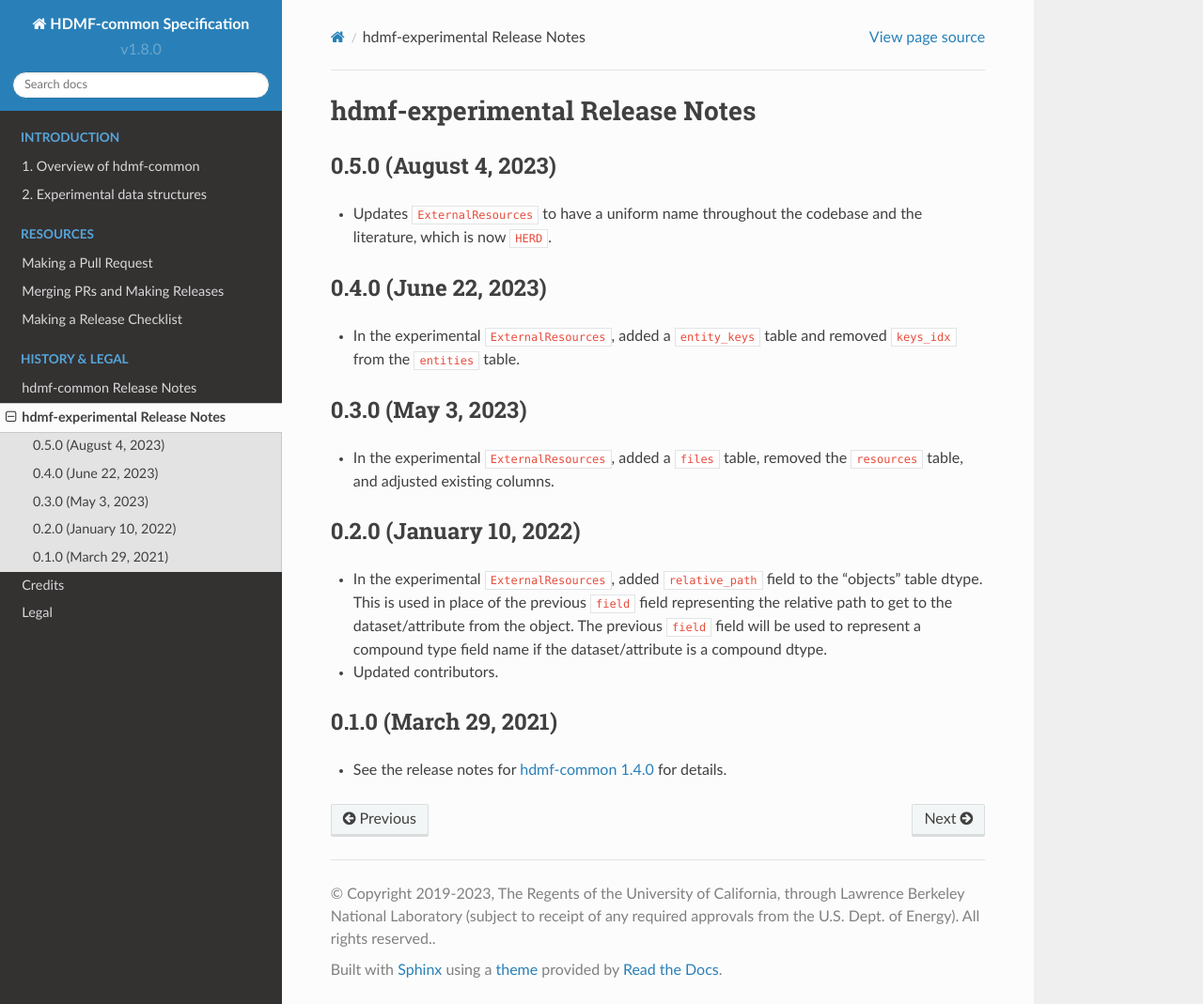
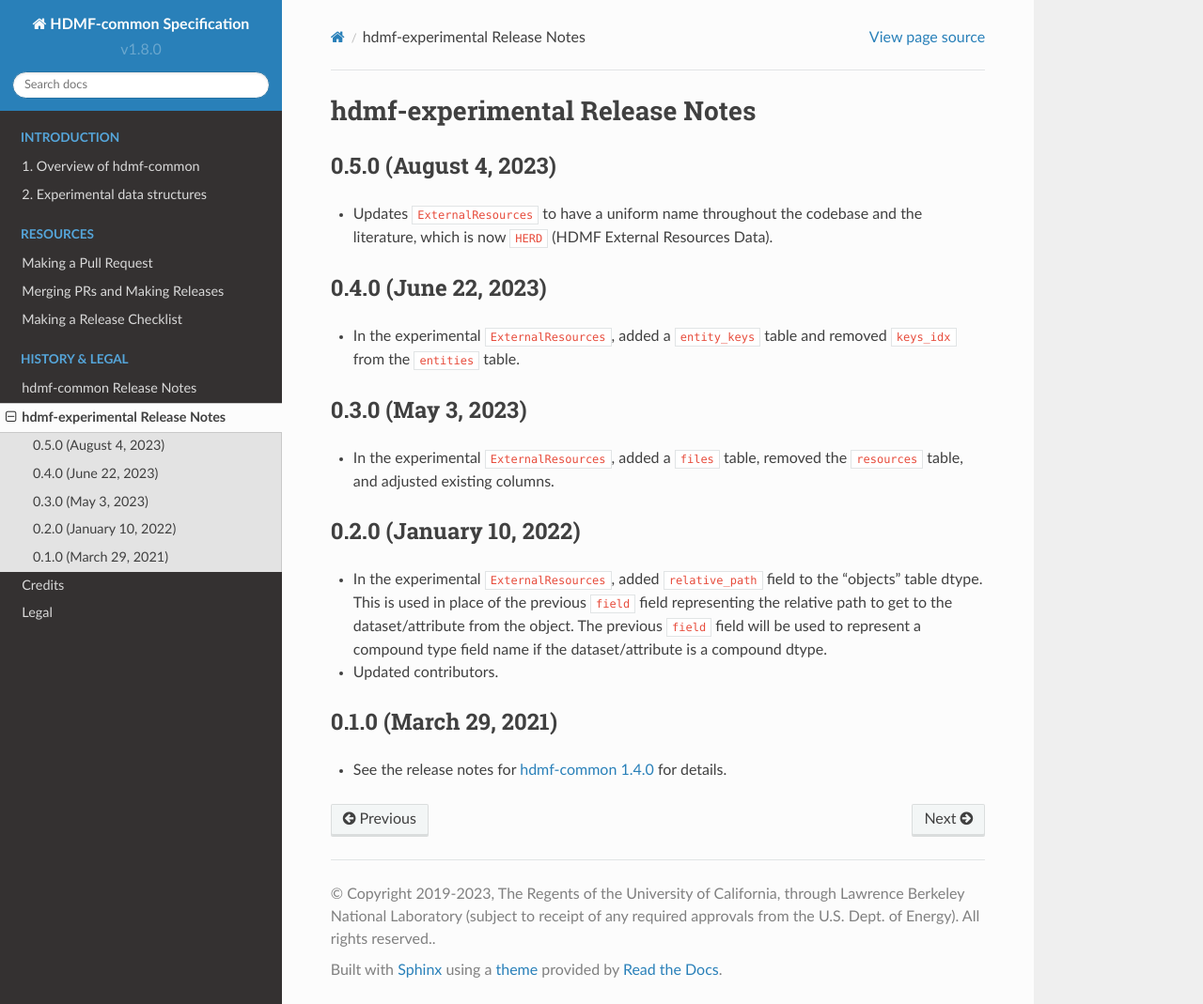
Before and after one commit to hdmf-dev/hdmf-common-schema, a Sphinx documentation site: the page built from docs/source/hdmf_experimental_release_notes.rst, in a window 1280 px wide and 1069 px high. Shown: the whole window at 94% size. Built offline with Sphinx 7.4.7 and the Read the Docs theme 2.0.0, drawn with Linux system fonts in a browser that asks for light colours.

Commit message:
Update hdmf_experimental_release_notes.rst

```diff
--- a/docs/source/hdmf_experimental_release_notes.rst
+++ b/docs/source/hdmf_experimental_release_notes.rst
@@ -5,7 +5,8 @@
 
 0.5.0 (August 4, 2023)
 ----------------------
-- Updates ``ExternalResources`` to have a uniform name throughout the codebase and the literature, which is now ``HERD``.
+- Updates ``ExternalResources`` to have a uniform name throughout the codebase and the literature, which is now ``HERD``
+  (HDMF External Resources Data).
 
 0.4.0 (June 22, 2023)
 ---------------------
```
